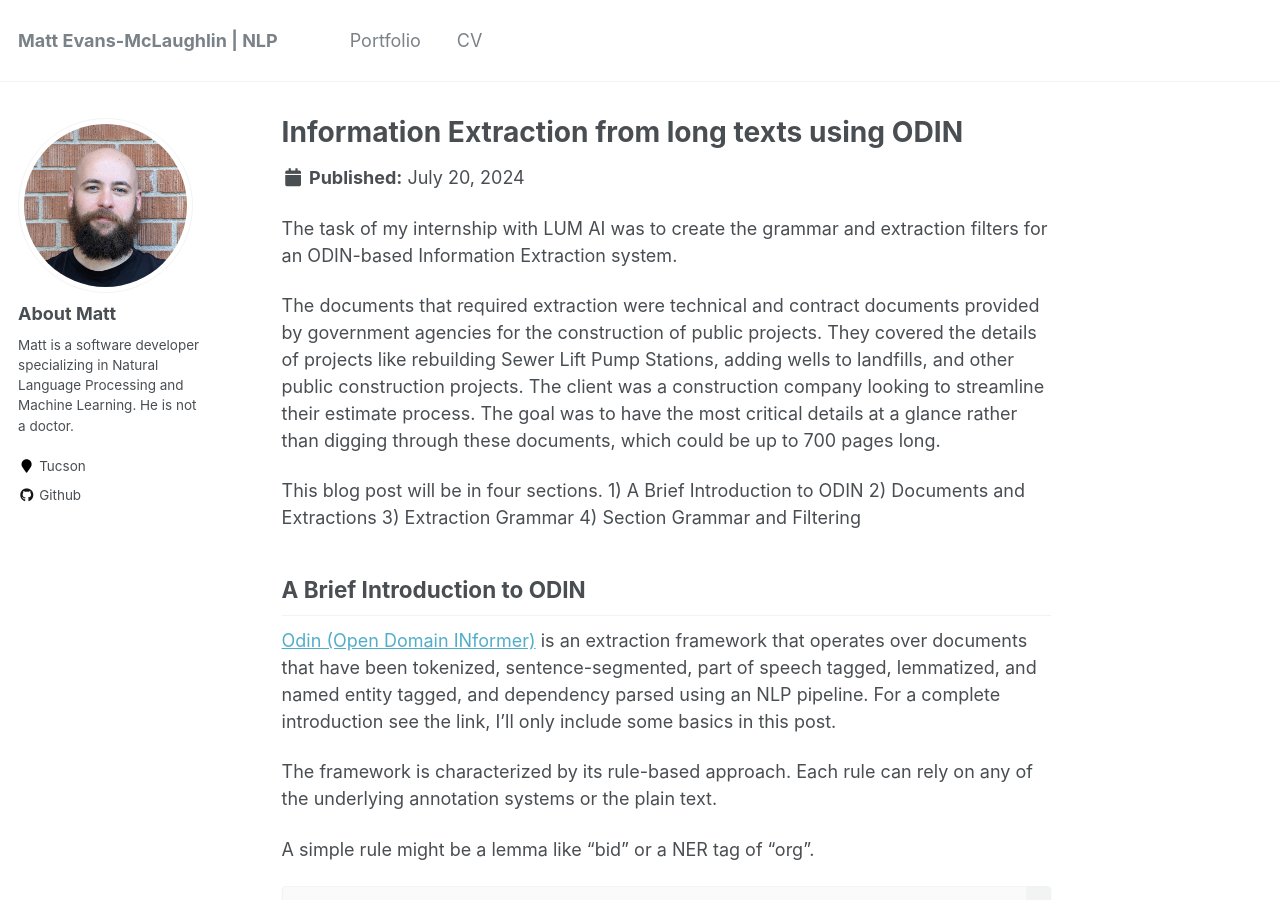
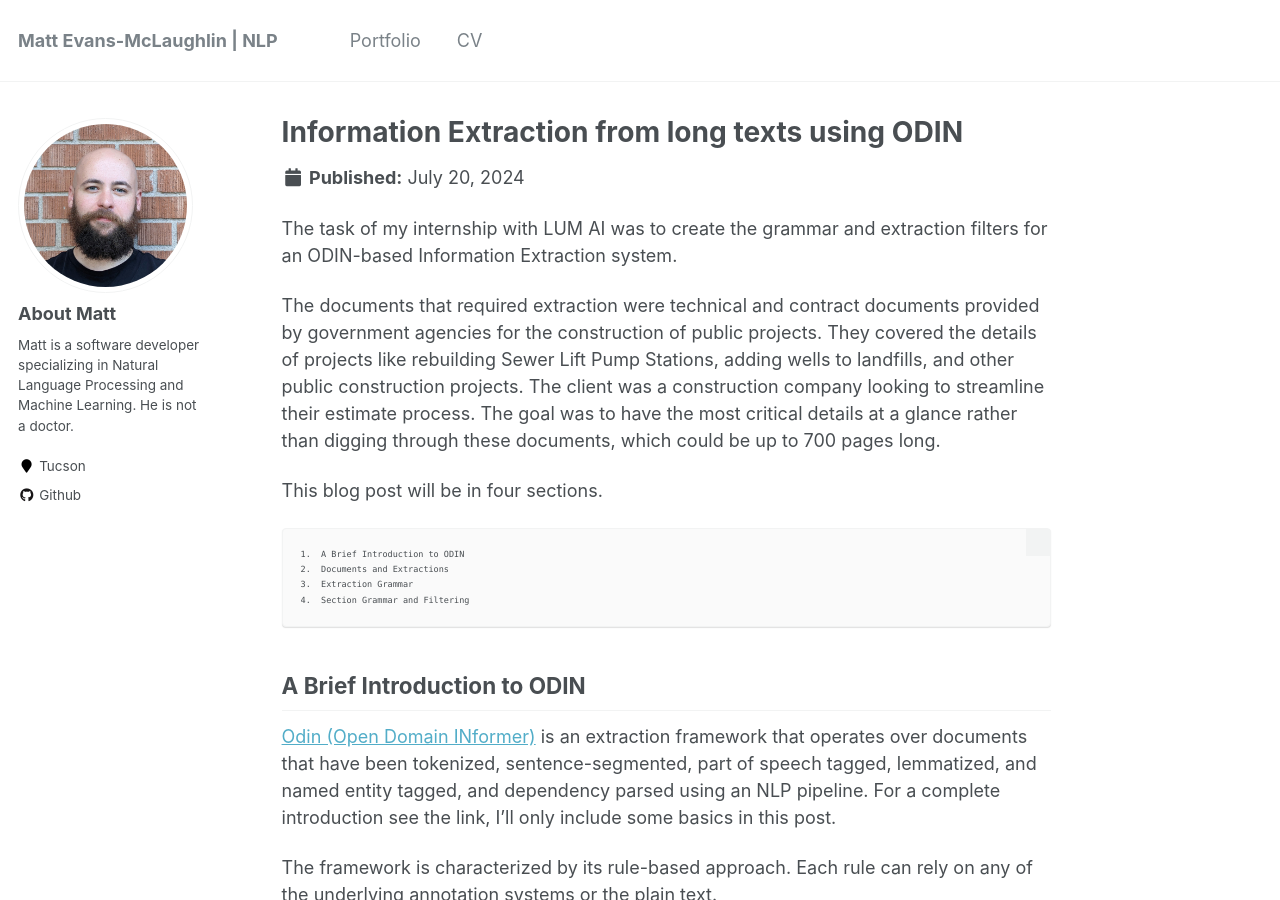
Before and after one commit to mc-wut/mc-wut.github.io, a Jekyll site: the page built from _portfolio/portfolio-1.md, in a window 1280 px wide and 900 px high. Built offline with Jekyll 4.4.1, drawn with Linux system fonts in a browser that asks for light colours.

Commit message:
- changes list in potfolio-1.md

```diff
--- a/_portfolio/portfolio-1.md
+++ b/_portfolio/portfolio-1.md
@@ -9,10 +9,11 @@ The task of my internship with LUM AI was to create the grammar and extraction f
 The documents that required extraction were technical and contract documents provided by government agencies for the construction of public projects. They covered the details of projects like rebuilding Sewer Lift Pump Stations, adding wells to landfills, and other public construction projects. The client was a construction company looking to streamline their estimate process. The goal was to have the most critical details at a glance rather than digging through these documents, which could be up to 700 pages long.
 
 This blog post will be in four sections.
-	1) A Brief Introduction to ODIN
-	2) Documents and Extractions
-	3) Extraction Grammar
-	4) Section Grammar and Filtering
+
+	1.  A Brief Introduction to ODIN
+	2.  Documents and Extractions
+	3.  Extraction Grammar
+	4.  Section Grammar and Filtering
 
 ## A Brief Introduction to ODIN
 
```
